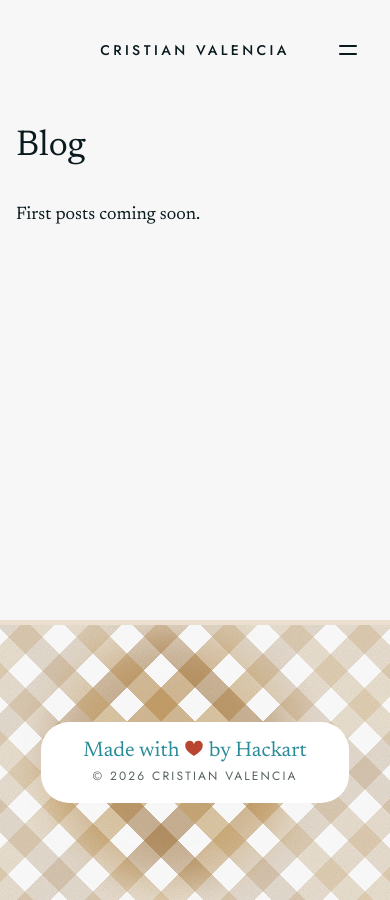
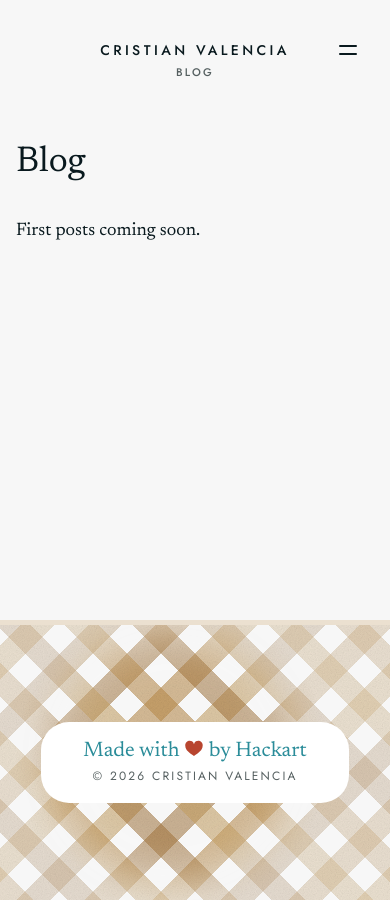
Before and after one commit to CristianValencia/CristianValencia.github.io, a Jekyll site: the page built from blog/index.html, in a window 390 px wide. Built offline with Jekyll 4.4.1, drawn with Linux system fonts in a browser that asks for light colours.

Commit message:
Show the current section under the name on phones

```diff
--- a/_includes/header.html
+++ b/_includes/header.html
@@ -1,5 +1,9 @@
 {%- assign on_home = false -%}
 {%- if page.url == '/' or page.url == '/index.html' -%}{%- assign on_home = true -%}{%- endif -%}
+{%- assign section = nil -%}
+{%- for item in site.nav -%}
+  {%- if page.url contains item.url or page.layout == 'post' and item.url == '/blog/' -%}{%- assign section = item.short | default: item.title -%}{%- endif -%}
+{%- endfor -%}
 <header class="site-header" data-site-header>
   <div class="site-header__bar">
     <a class="site-header__name" href="{{ '/' | relative_url }}"{% if on_home %} aria-current="page"{% endif %}>
@@ -9,6 +13,9 @@
       <span class="site-header__toggle-line" aria-hidden="true"></span>
       <span class="site-header__toggle-line" aria-hidden="true"></span>
     </button>
+    {%- if section %}
+    <div class="site-header__section" aria-hidden="true"><span>{{ section }}</span></div>
+    {%- endif %}
     <div class="site-header__menu" id="site-menu">
       <div class="site-header__menu-inner">
         <nav class="site-nav" aria-label="Main">
--- a/assets/css/main.css
+++ b/assets/css/main.css
@@ -161,8 +161,9 @@
   display: contents;
 }
 
-/* Phones only: the hamburger and Contact's mail icon. */
+/* Phones only: the hamburger, the current section and Contact's mail icon. */
 .site-header__toggle,
+.site-header__section,
 .site-header__contact-icon {
   display: none;
 }
@@ -796,10 +797,46 @@
   .site-header.is-open .site-header__toggle-line:first-child { rotate: 45deg; }
   .site-header.is-open .site-header__toggle-line:last-child { rotate: -45deg; }
 
+  /* The current section sits under the name in smaller text. It folds away
+     while the menu is open, so the menu takes its place. */
+  .site-header__section {
+    display: grid;
+    grid-column: 2;
+    grid-row: 2;
+    justify-self: center;
+    grid-template-rows: 1fr;
+    color: var(--color-muted);
+    font-size: 11px;
+    font-weight: 500;
+    letter-spacing: 0.2em;
+    text-transform: uppercase;
+    transition:
+      grid-template-rows var(--dur-nav) var(--ease-out),
+      opacity var(--dur-nav) ease,
+      color 160ms ease 140ms;
+  }
+
+  .site-header__section > span {
+    min-height: 0;
+    overflow: hidden;
+    padding-bottom: 8px;
+    margin-top: -8px;
+  }
+
+  .site-header.is-scrolled .site-header__section {
+    color: #FFFFFF;
+  }
+
+  .site-header.is-open .site-header__section {
+    grid-template-rows: 0fr;
+    opacity: 0;
+  }
+
   /* The second line folds open from 0 to its own height. */
   .site-header__menu {
     display: grid;
     grid-column: 1 / -1;
+    grid-row: 3;
     grid-template-rows: 1fr;
     transition:
       grid-template-rows var(--dur-nav) var(--ease-out),
```
